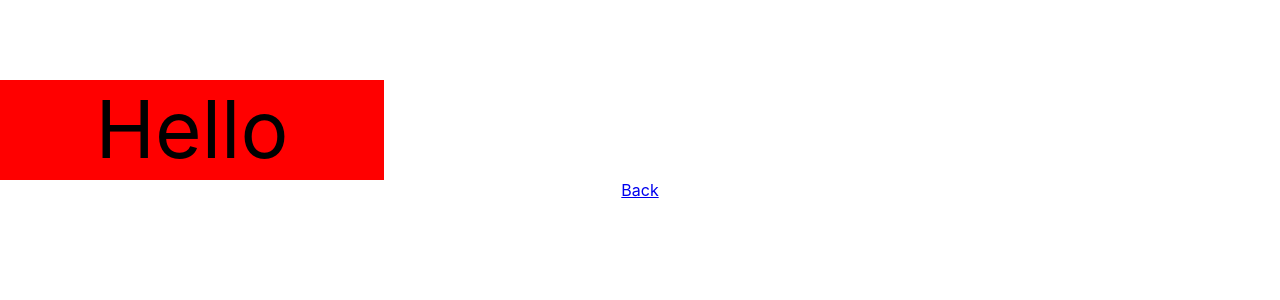
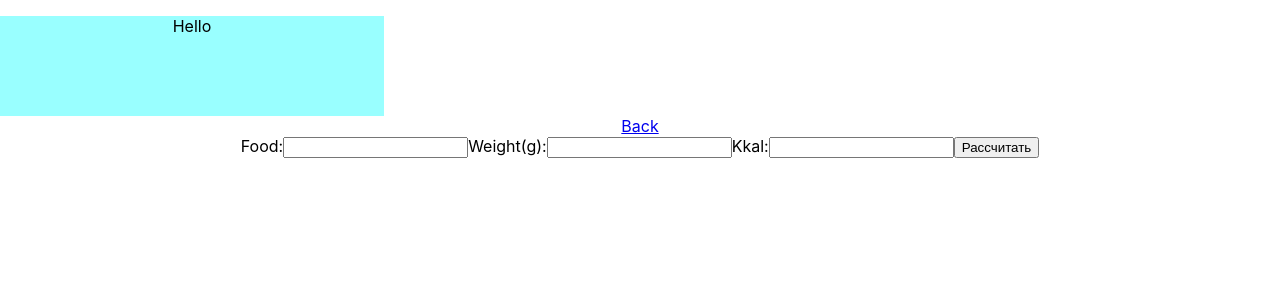
Before and after one commit to Recipe-calorie-counter/counter, a React (Create React App) app in the folder counter/: page /converter in a window 1280 px wide. Shown: the top 300 px of the page. Built offline with nearby package versions, Linux system fonts and the light colour scheme.

Commit message:
one file without styles

```diff
--- a/counter/src/App.css
+++ b/counter/src/App.css
@@ -36,7 +36,3 @@
     transform: rotate(360deg);
   }
 }
-
-.hello {
-  font-size: 5rem;
-}
--- a/counter/src/components/Converter.js
+++ b/counter/src/components/Converter.js
@@ -1,20 +1,45 @@
 import React from "react";
-import {NavLink} from "react-router-dom";
+import {
+    NavLink
+} from "react-router-dom";
 import styled from "styled-components";
+import FormConverter from './converter/FormConverter';
 
 const StyledDiv = styled.div `
-    background-color: red;
+    background-color: #99ffff;
     width: 30%;
     height: 100px;
 `
 
 const Converter = () => {
+
+    function handleSubmit(e) {
+        alert('Хватит жрать!');
+        e.preventDefault();
+      }
+
     return (
         <div>
             <StyledDiv>
-                <p className="hello">Hello</p>
+                <p className = "hello"> Hello </p>
             </StyledDiv>
-            <NavLink to="/">Back</NavLink>
+            <NavLink to = "/" > Back </NavLink>
+            <form onSubmit={handleSubmit}>
+                <label>
+                    Food:
+                    <input type ="text" name="food"/>
+                </label>
+                <label>
+                    Weight(g):
+                    <input type ="text" name="Weight"/>
+                </label>
+                <label>
+                    Kkal:
+                    <input type ="text" name="Kkal"/>
+                </label>
+                <button type="submit">Рассчитать</button>
+            </form>
+
         </div>
     );
 };
```
Also changed, not shown: 1 other file (tests, documents, lock files or other folders).
